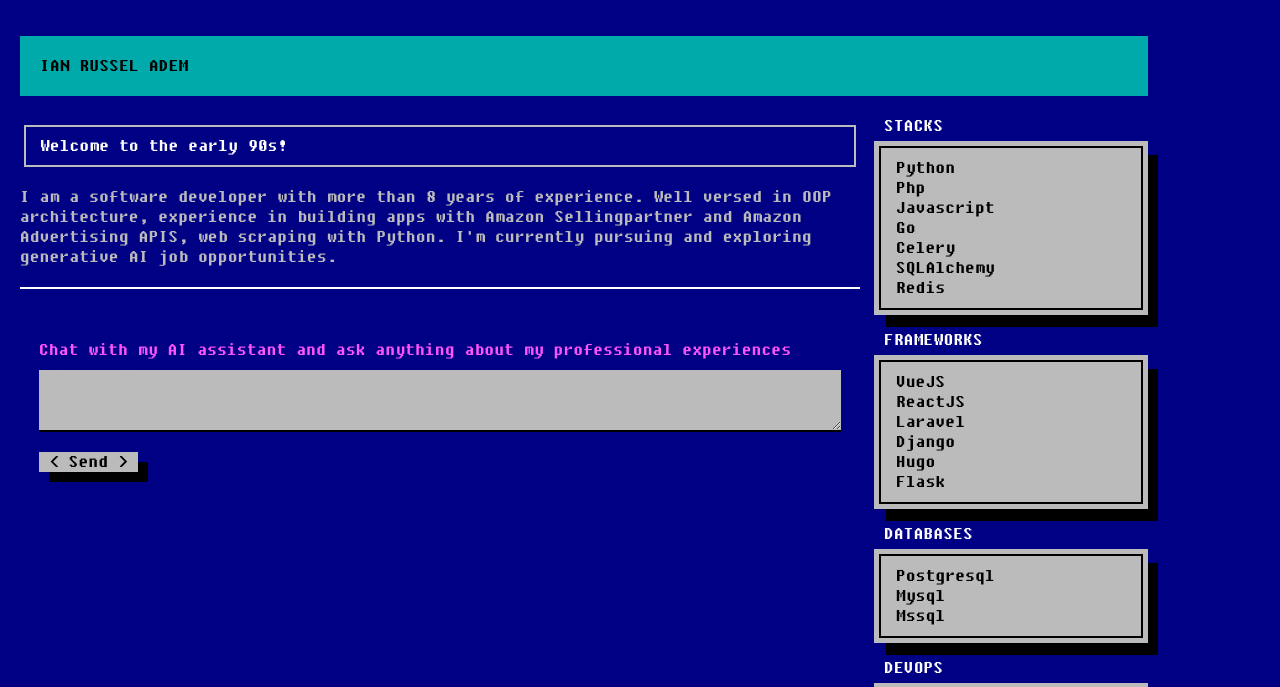
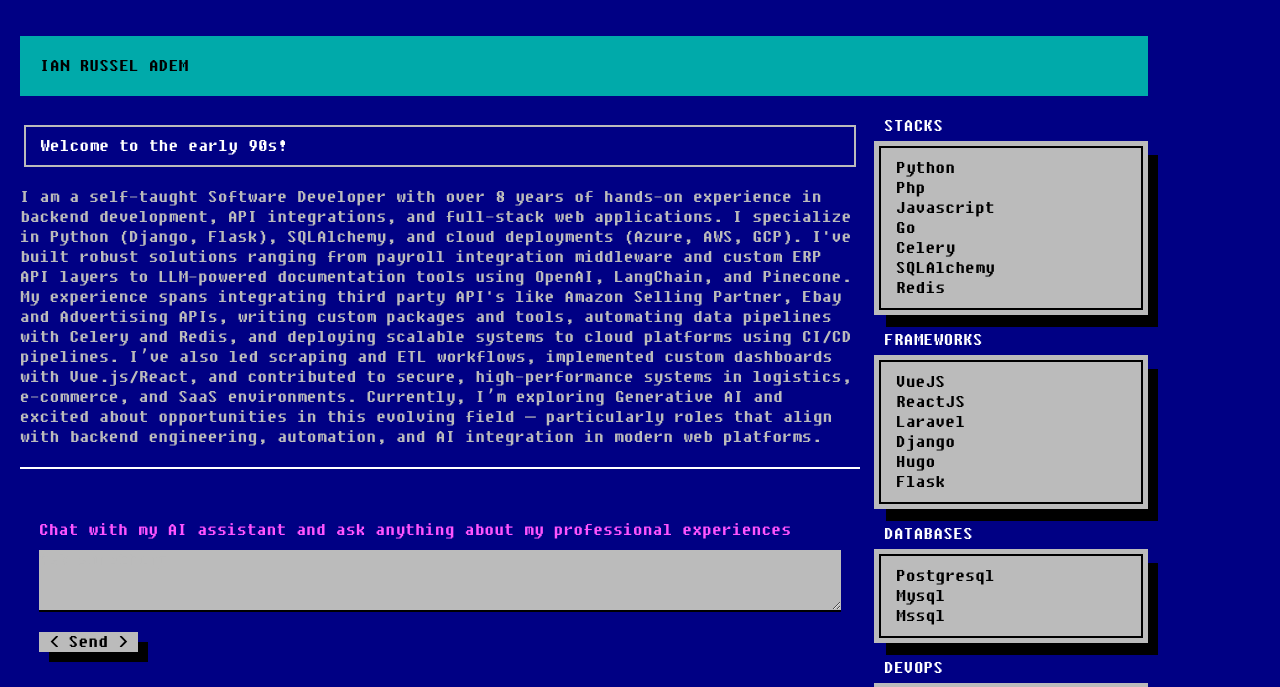
Before and after one commit to ianrussel/mysite-python, a Flask app: page / in a window 1280 px wide. Shown: the part 20-707 px from the top of the page. Run offline with Flask 3, Linux system fonts and the light colour scheme; some libraries are stand-ins or nearby versions.

Commit message:
updated homepage

```diff
--- a/mysite/templates/home.html
+++ b/mysite/templates/home.html
@@ -11,9 +11,13 @@
             <p class="lead">Welcome to the early 90s!</p>
             <p></p>
             <p>
-              I am a software developer with more than 8 years of experience.
-              Well versed in OOP architecture, experience in building apps with Amazon Sellingpartner and Amazon Advertising APIS,
-              web scraping with Python. I'm currently pursuing and exploring generative AI job opportunities.
+              I am a self-taught Software Developer with over 8 years of hands-on experience in backend development, API integrations, and full-stack web applications. I specialize in Python (Django, Flask), SQLAlchemy, and cloud deployments (Azure, AWS, GCP). I've built robust solutions ranging from payroll integration middleware and custom ERP API layers to LLM-powered documentation tools using OpenAI, LangChain, and Pinecone.
+
+My experience spans integrating third party API's like Amazon Selling Partner, Ebay and Advertising APIs, writing custom packages and tools, automating data pipelines with Celery and Redis, and deploying scalable systems to cloud platforms using CI/CD pipelines. I’ve also led scraping and ETL workflows, implemented custom dashboards with Vue.js/React, and contributed to secure, high-performance systems in logistics, e-commerce, and SaaS environments.
+
+Currently, I’m exploring Generative AI and excited about opportunities in this evolving field — particularly roles that align with backend engineering, automation, and AI integration in modern web platforms.
+
+
             </p>
             <p></p>
             <hr class="soften">
```
